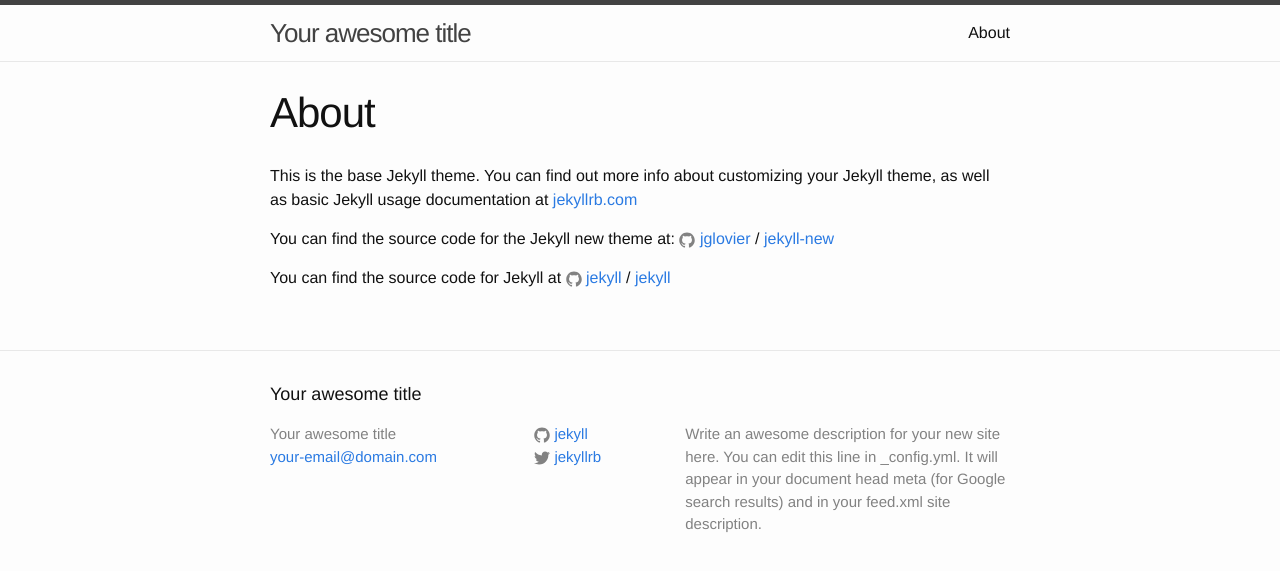
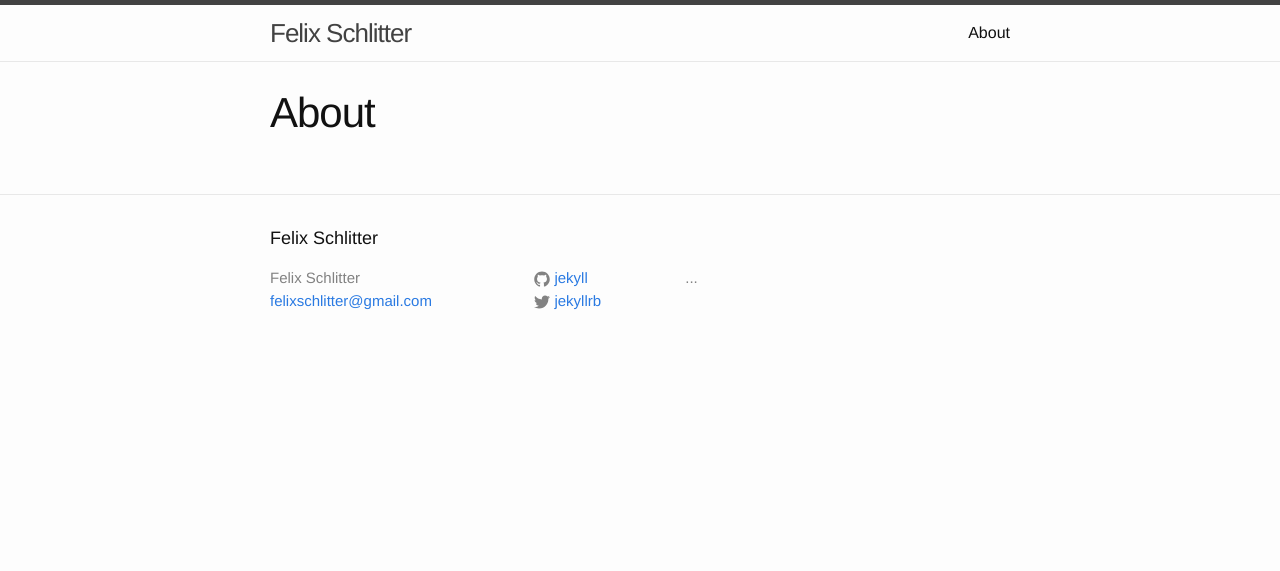
Before and after one commit to felixSchl/felixSchl.github.io, a Jekyll site: the page built from about.md, in a window 1280 px wide. Shown: the top 571 px of the page. Built offline with Jekyll 4.4.1, drawn with Linux system fonts in a browser that asks for light colours.

Commit message:
Update variables

```diff
--- a/_config.yml
+++ b/_config.yml
@@ -6,14 +6,12 @@
 # 'jekyll serve'. If you change this file, please restart the server process.
 
 # Site settings
-title: Your awesome title
-email: your-email@domain.com
-description: > # this means to ignore newlines until "baseurl:"
-  Write an awesome description for your new site here. You can edit this
-  line in _config.yml. It will appear in your document head meta (for
-  Google search results) and in your feed.xml site description.
-baseurl: "" # the subpath of your site, e.g. /blog
-url: "http://yourdomain.com" # the base hostname & protocol for your site
+title: Felix Schlitter
+email: felixschlitter@gmail.com
+description: >
+  ...
+baseurl: ""
+url: "http://felixschl.github.io"
 twitter_username: jekyllrb
 github_username:  jekyll
 
--- a/about.md
+++ b/about.md
@@ -3,13 +3,3 @@ layout: page
 title: About
 permalink: /about/
 ---
-
-This is the base Jekyll theme. You can find out more info about customizing your Jekyll theme, as well as basic Jekyll usage documentation at [jekyllrb.com](http://jekyllrb.com/)
-
-You can find the source code for the Jekyll new theme at:
-{% include icon-github.html username="jglovier" %} /
-[jekyll-new](https://github.com/jglovier/jekyll-new)
-
-You can find the source code for Jekyll at
-{% include icon-github.html username="jekyll" %} /
-[jekyll](https://github.com/jekyll/jekyll)
```
